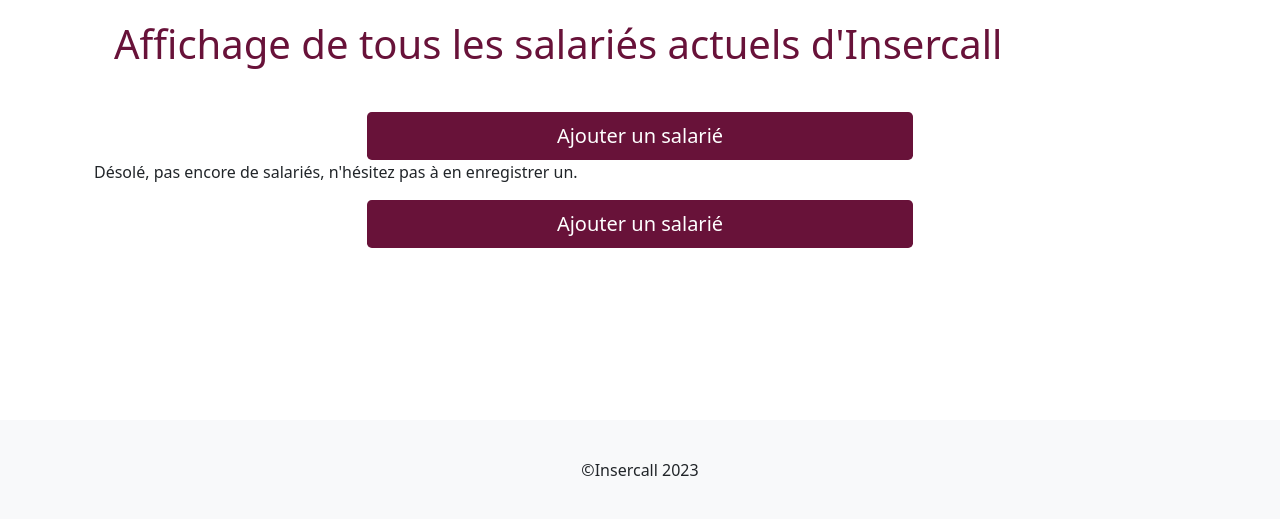
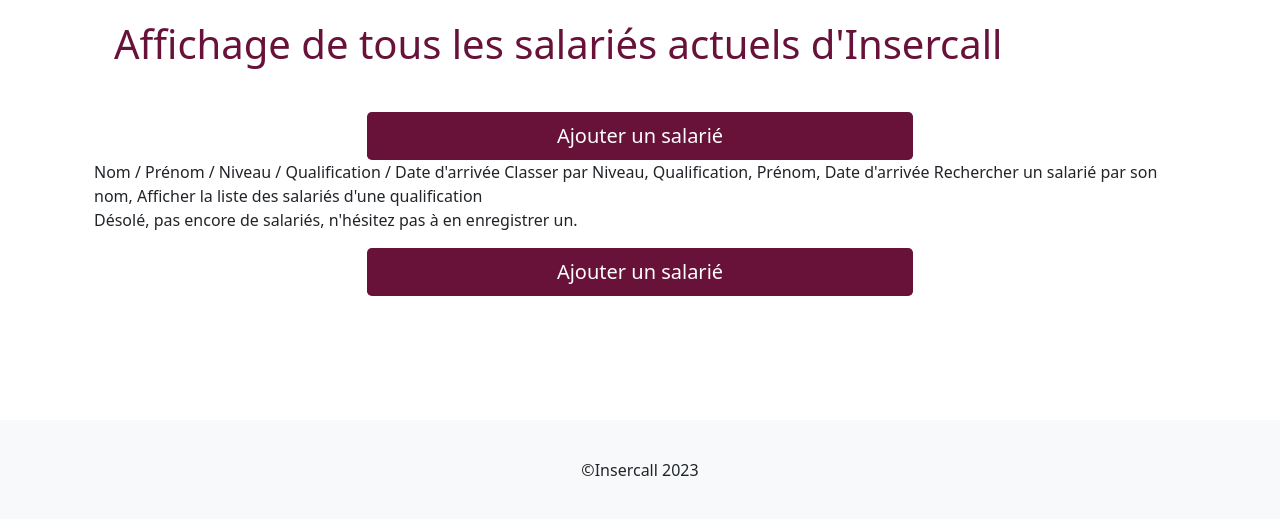
Before and after one commit to ChristelleKandel/Extranet, a Symfony app: template templates/users/listeActuelle.html.twig in a window 1280 px wide. Shown: the part 132-651 px from the top of the page. Run offline with Twig, Linux system fonts and the light colour scheme; the template is opened without the code that fills it, so the values that code supplies are empty; some libraries are stand-ins or nearby versions.

Commit message:
correction if  non null pour calcul date sortie2

```diff
--- a/src/Form/UserType.php
+++ b/src/Form/UserType.php
@@ -150,7 +150,11 @@ class UserType extends AbstractType
                 //récupération des datas du formulaire
                 $data = $event->getData();
                 //creation de la date de renouvellement (sans toucher à la date d'entrée donc avec new)
-                $renouvel = new DateTime($data->getDateRenouvellement()->format('Y-m-d'));
+                if($data->getDateRenouvellement()!= null){
+                    $renouvel = new DateTime($data->getDateRenouvellement()->format('Y-m-d'));
+                }else{
+                    $renouvel = null;
+                }
                 //calcul de la date de fin
                 if($renouvel != null){
                     $fin = $renouvel->modify('+ 4months - 1day');
--- a/templates/users/listeActuelle.html.twig
+++ b/templates/users/listeActuelle.html.twig
@@ -10,6 +10,10 @@
 
 {# Calculer la liste actuelle =  tous les salariés - ceux qui sont partis #}
     {# <p> Il y a actuellement {{ users|length }} salariés. </p> #}
+
+    Nom / Prénom / Niveau / Qualification / Date d'arrivée
+    Classer par Niveau, Qualification, Prénom, Date d'arrivée
+    Rechercher un salarié par son nom, Afficher la liste des salariés d'une qualification
     {% for user in users %}
         <article>
             <h2>{{ user.nom }}</h2>
```
